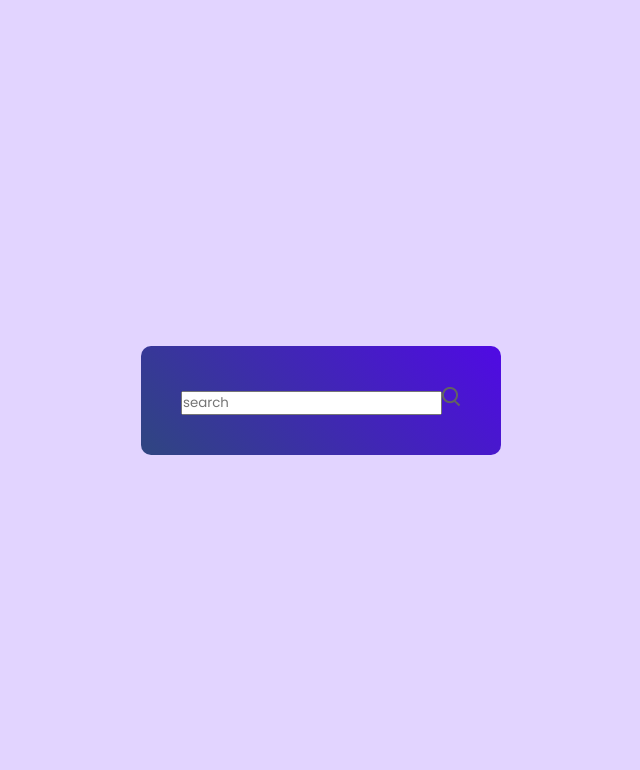
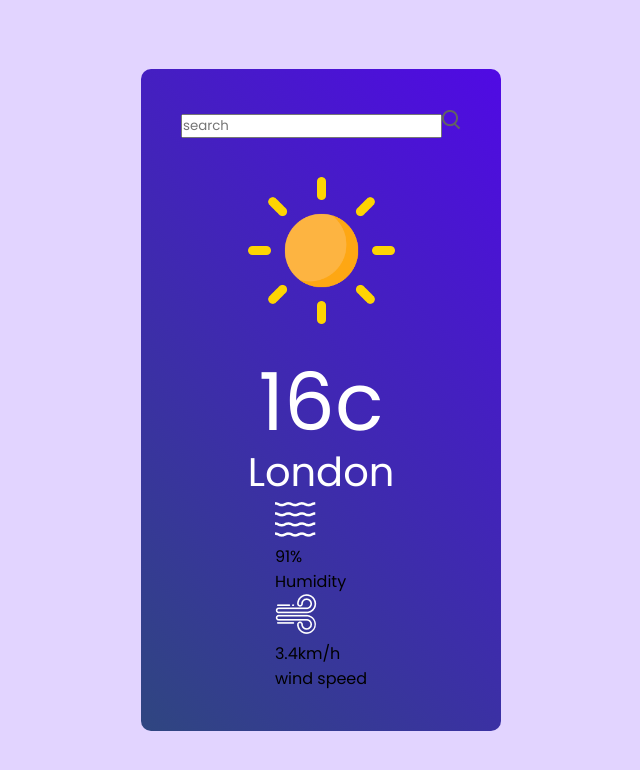
Before and after one commit to flavian-jumba/fe-capstone-project-weather-dashboard, a React (Vite) app in the folder Weather_app/: page / in a window 1280 px wide. Shown: the top 770 px of the page, without its empty margins (319-959 px from the left). Built offline with nearby package versions, Linux system fonts and the light colour scheme.

Commit message:
added the relevant windspeed and temp images

```diff
--- a/Weather_app/src/components/Weather.css
+++ b/Weather_app/src/components/Weather.css
@@ -29,3 +29,16 @@
     background: #ebfffc;
     cursor: pointer;
 }
+.waether-icon {
+    width: 150px;
+    margin: 30px 0;
+}
+.temperature {
+    color: #fff;
+    font-size: 80px;
+    line-height: 1;
+}
+.location {
+    color: #fff;
+    font-size:40px ;
+}
--- a/Weather_app/src/components/Weather.jsx
+++ b/Weather_app/src/components/Weather.jsx
@@ -7,7 +7,7 @@ import drizzle_icon from '../assets/drizzle.png';
 import rain_icon from '../assets/rain.png';
 import snow_icon from '../assets/snow.png';
 import wind_icon from '../assets/wind.png';
-
+import humidity_icon from '../assets/humidity.png';
 const Weather = () => {  // Changed 'function Weather =' to 'const Weather ='
   return (
     <div className='weather'>
@@ -15,7 +15,26 @@ const Weather = () => {  // Changed 'function Weather =' to 'const Weather ='
         <input type="text" placeholder='search'/>
         <img src={search_icon} alt="Search Icon" />  {/* Changed to use curly braces for the image source */}
       </div>
-      <img src="" alt="" />
+      <img src= {clear_icon} className='weather-icon' alt="" />
+      <p className='temperature'>16c</p>
+      <p className='location'>London</p>
+      <div className='weather-data'>
+        <div className='col'>
+           <img src= {humidity_icon} alt="" />
+           <div>
+            <p>91%</p>
+            <span>Humidity</span>
+           </div>
+        </div>
+
+        <div className='col'>
+           <img src= {wind_icon} alt="" />
+           <div>
+            <p>3.4km/h</p>
+            <span>wind speed</span>
+           </div>
+        </div>
+      </div>
     </div>
   );
 }
```
